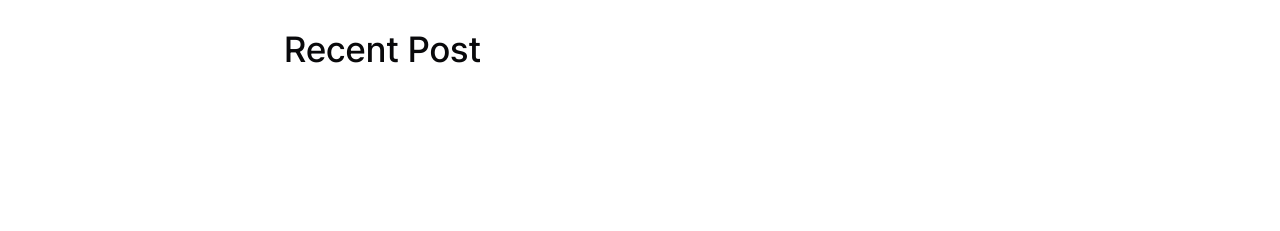
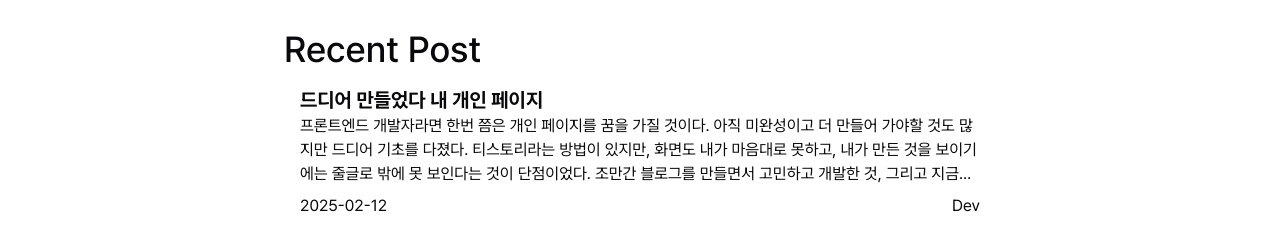
Before and after one commit to JungSungYeob/CSS_MEISTER, a Next.js app: page / in a window 1280 px wide. Shown: the part 684-915 px from the top of the page. Before the commit the page ends 800 px from the top, so only its background shows below. Built offline with nearby package versions, Linux system fonts and the light colour scheme.

Commit message:
[feat] recent post

```diff
--- a/app/(main)/page.tsx
+++ b/app/(main)/page.tsx
@@ -1,12 +1,20 @@
+import PostCard from '@/components/atoms/PostCard';
 import Intro from '@/components/molecules/Intro';
+import { getAllPostSlugs } from '@/lib/markUp';
 
 export default function Home() {
+  const posts = getAllPostSlugs();
   return (
     <>
       <Intro />
       <div className='px-2'>
         <div id='target1' className='mt-10'>
           <h1 className='text-4xl font-medium'>Recent Post</h1>
+          <div>
+            {posts.slice(-3).map((item, i) => (
+              <PostCard post={item} key={i} />
+            ))}
+          </div>
         </div>
       </div>
     </>
```
